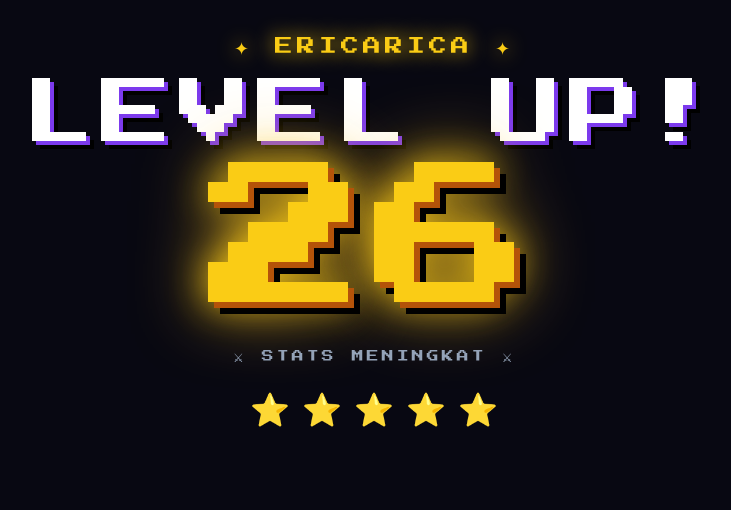
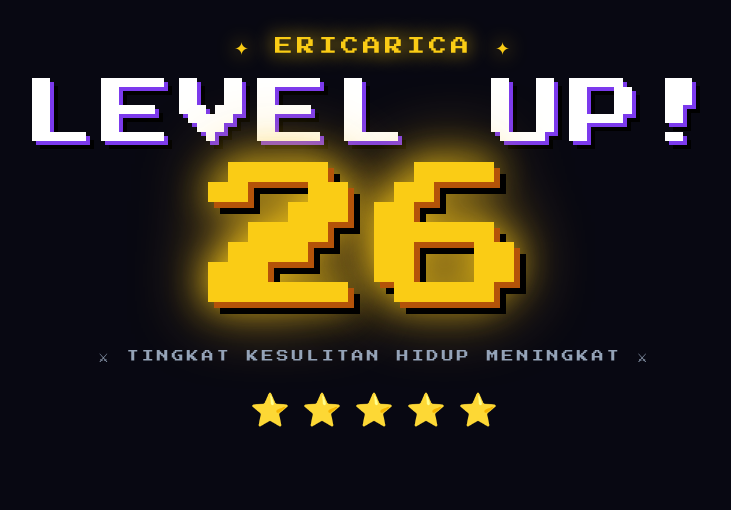
Before and after one commit to ricoco-lgtm/ricaricabirthday, a plain HTML site: page index.html in a window 1280 px wide. Shown: the part 145-655 px from the top of the page, without its empty margins (266-997 px from the left). Drawn offline with Linux system fonts and the light colour scheme.

Commit message:
Add files via upload

```diff
--- a/index.html
+++ b/index.html
@@ -396,7 +396,7 @@
 <div id="levelup-screen" onclick="dismissLevelUp()">
   <div id="lvl-label">✦ ERICARICA ✦</div>
   <div id="lvl-title">LEVEL UP!<span id="lvl-num">26</span></div>
-  <div id="lvl-sub">⚔ STATS MENINGKAT ⚔</div>
+  <div id="lvl-sub">⚔ TINGKAT KESULITAN HIDUP MENINGKAT ⚔</div>
   <div class="lvl-stars">
     <span class="lvl-star">⭐</span>
     <span class="lvl-star">⭐</span>
```
